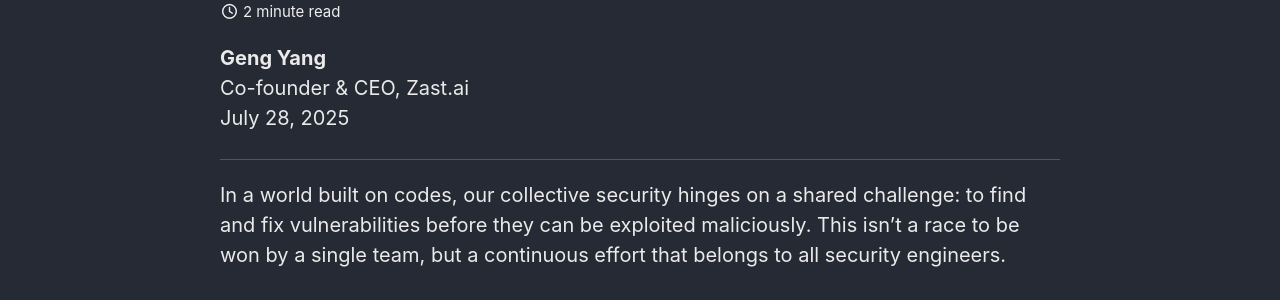
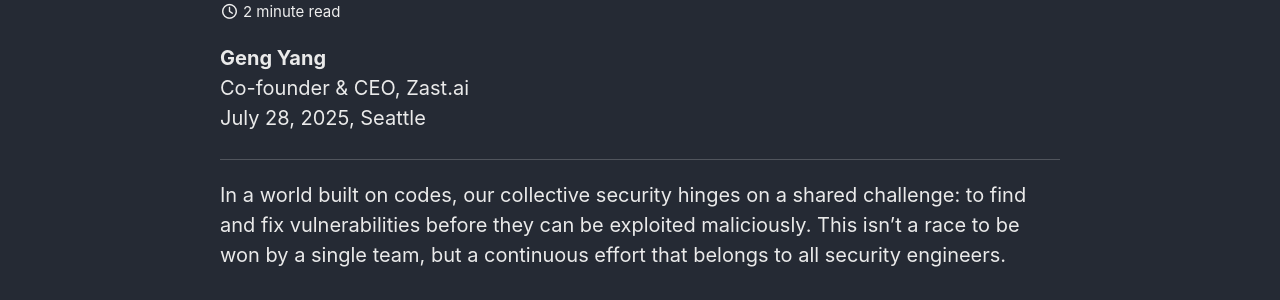
Before and after one commit to zast-ai/blog, a Jekyll site: the page built from _posts/2025-07-29-Introduce-Zast.ai.md, in a window 1280 px wide and 900 px high. Shown: the part 139-439 px from the top of the window. Built offline with Jekyll 4.4.1, drawn with Linux system fonts in a browser that asks for light colours; cached includes are drawn as plain includes.

Commit message:
update blog

```diff
--- a/_posts/2025-07-29-Introduce-Zast.ai.md
+++ b/_posts/2025-07-29-Introduce-Zast.ai.md
@@ -16,7 +16,7 @@ last_modified_at: 2025-07-29
 
 **Geng Yang**
 Co-founder & CEO, Zast.ai
-July 28, 2025
+July 28, 2025, Seattle
 
 ---
 
```
Also changed, not shown: assets/img/vuldb/growth.png, assets/img/vuldb/starpie.png.
